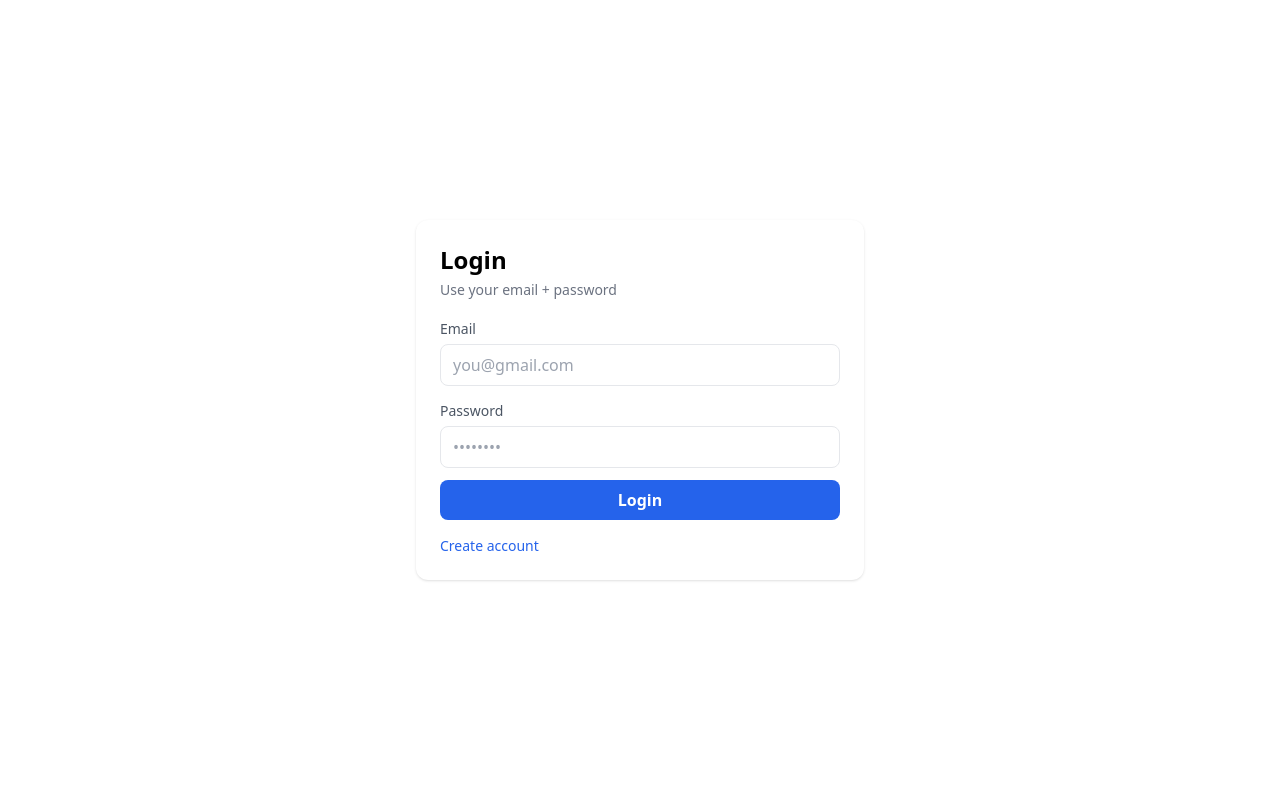
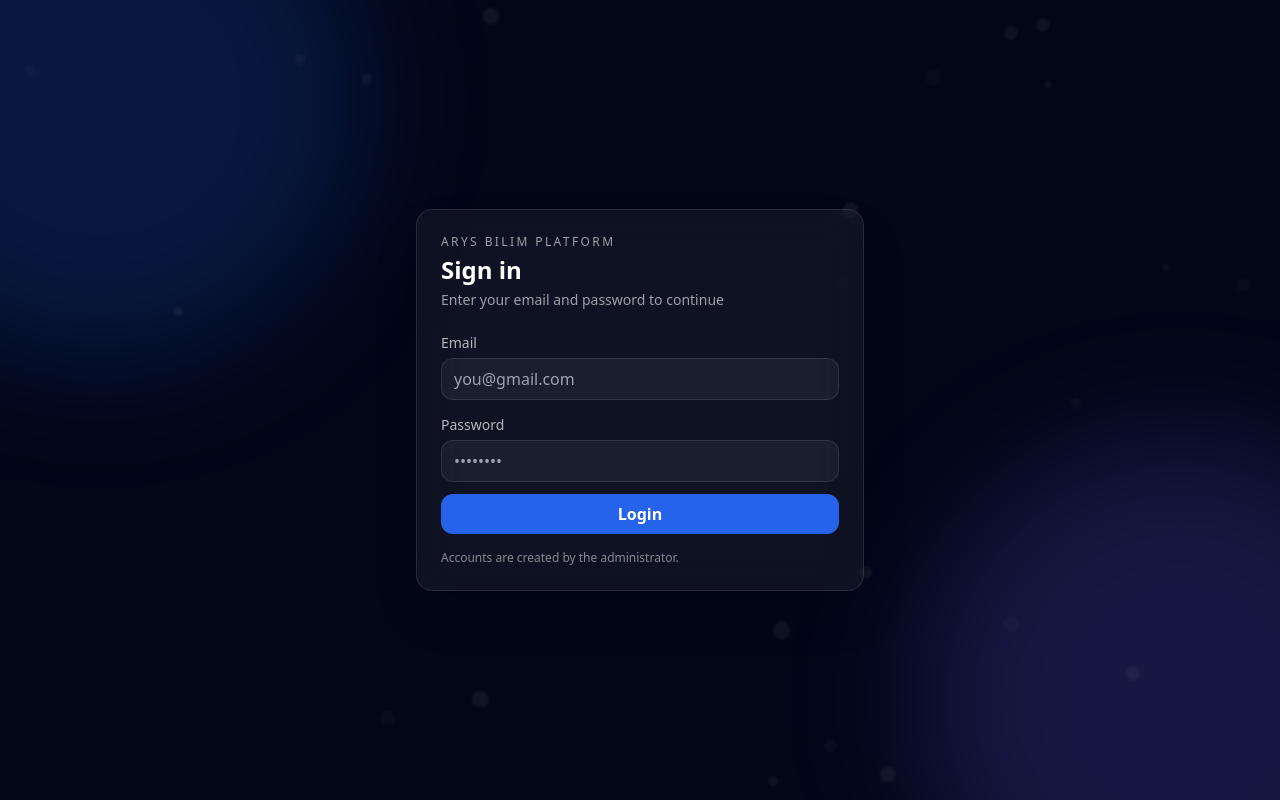
Before and after one commit to its-212121/arys-bilim-platform, a React (Vite) app in the folder client/: page /login in a window 1280 px wide. Built offline with nearby package versions, Linux system fonts and the light colour scheme; no server answers.

Commit message:
Update Login.tsx

```diff
--- a/client/src/pages/Login.tsx
+++ b/client/src/pages/Login.tsx
@@ -1,5 +1,6 @@
-import { useState } from "react";
+import React, { useMemo, useState } from "react";
 import { useNavigate } from "react-router-dom";
+import { motion } from "framer-motion";
 
 const API_URL = import.meta.env.VITE_API_URL || "https://arys-bilim-platform.onrender.com";
 
@@ -12,6 +13,17 @@ export default function Login() {
   const [loading, setLoading] = useState(false);
   const [error, setError] = useState("");
 
+  const bg = useMemo(() => {
+    const dots = Array.from({ length: 24 }).map((_, i) => ({
+      id: i,
+      x: Math.random() * 100,
+      y: Math.random() * 100,
+      s: 0.7 + Math.random() * 1.2,
+      d: 1 + Math.random() * 2,
+    }));
+    return dots;
+  }, []);
+
   const onSubmit = async (e: React.FormEvent) => {
     e.preventDefault();
     setError("");
@@ -21,23 +33,19 @@ export default function Login() {
       const res = await fetch(`${API_URL}/api/auth/login`, {
         method: "POST",
         headers: { "Content-Type": "application/json" },
-        credentials: "include",
         body: JSON.stringify({ email, password }),
       });
 
       const data = await res.json().catch(() => ({}));
 
       if (!res.ok) {
-        if (data?.verificationRequired) {
-          navigate(`/verify-code?email=${encodeURIComponent(data?.email || email)}`);
-          return;
-        }
         setError(data?.message || "Login failed");
-        setLoading(false);
         return;
       }
 
-      if (data?.token) localStorage.setItem("token", data.token);
+      localStorage.setItem("token", data.token);
+      localStorage.setItem("user", JSON.stringify(data.user || {}));
+
       navigate("/dashboard");
     } catch {
       setError("Failed to connect to server");
@@ -47,22 +55,60 @@ export default function Login() {
   };
 
   return (
-    <div className="min-h-screen flex items-center justify-center px-4">
-      <div className="w-full max-w-md bg-white rounded-xl shadow p-6">
-        <h1 className="text-2xl font-bold mb-1">Login</h1>
-        <p className="text-sm text-gray-500 mb-4">Use your email + password</p>
+    <div className="min-h-screen relative overflow-hidden bg-slate-950 text-white">
+      <div className="absolute inset-0">
+        {bg.map((p) => (
+          <motion.div
+            key={p.id}
+            className="absolute rounded-full bg-white/10 blur-[1px]"
+            style={{
+              left: `${p.x}%`,
+              top: `${p.y}%`,
+              width: `${10 * p.s}px`,
+              height: `${10 * p.s}px`,
+            }}
+            animate={{ y: [0, -18, 0], opacity: [0.25, 0.6, 0.25] }}
+            transition={{ duration: 3.5 * p.d, repeat: Infinity, ease: "easeInOut" }}
+          />
+        ))}
+        <div className="absolute -top-40 -left-40 h-[520px] w-[520px] rounded-full bg-blue-600/20 blur-3xl" />
+        <div className="absolute -bottom-40 -right-40 h-[520px] w-[520px] rounded-full bg-indigo-500/20 blur-3xl" />
+      </div>
+
+      <div className="relative z-10 min-h-screen flex items-center justify-center px-4">
+        <motion.div
+          initial={{ opacity: 0, y: 18, scale: 0.98 }}
+          animate={{ opacity: 1, y: 0, scale: 1 }}
+          transition={{ duration: 0.5, ease: "easeOut" }}
+          className="w-full max-w-md"
+        >
+          <div className="rounded-2xl border border-white/10 bg-white/5 backdrop-blur-xl shadow-2xl p-6">
+            <motion.div
+              initial={{ opacity: 0, y: 8 }}
+              animate={{ opacity: 1, y: 0 }}
+              transition={{ delay: 0.1, duration: 0.45 }}
+              className="mb-5"
+            >
+              <div className="text-xs uppercase tracking-[0.2em] text-white/60">
+                Arys Bilim Platform
+              </div>
+              <div className="text-2xl font-bold mt-1">Sign in</div>
+              <div className="text-sm text-white/60 mt-1">
+                Enter your email and password to continue
+              </div>
+            </motion.div>
 
             {error && (
-          <div className="mb-4 rounded-lg border border-red-200 bg-red-50 px-3 py-2 text-red-700 text-sm">
+              <div className="mb-4 rounded-xl border border-red-500/30 bg-red-500/10 px-3 py-2 text-red-200 text-sm">
                 {error}
               </div>
             )}
 
             <form onSubmit={onSubmit} className="space-y-3">
               <div>
-            <label className="text-sm text-gray-600">Email</label>
+                <label className="text-sm text-white/70">Email</label>
                 <input
-              className="mt-1 w-full rounded-lg border px-3 py-2"
+                  className="mt-1 w-full rounded-xl border border-white/10 bg-white/5 px-3 py-2 outline-none focus:border-blue-400/60"
                   value={email}
                   onChange={(e) => setEmail(e.target.value)}
                   placeholder="you@gmail.com"
@@ -72,9 +118,9 @@ export default function Login() {
               </div>
 
               <div>
-            <label className="text-sm text-gray-600">Password</label>
+                <label className="text-sm text-white/70">Password</label>
                 <input
-              className="mt-1 w-full rounded-lg border px-3 py-2"
+                  className="mt-1 w-full rounded-xl border border-white/10 bg-white/5 px-3 py-2 outline-none focus:border-blue-400/60"
                   value={password}
                   onChange={(e) => setPassword(e.target.value)}
                   placeholder="••••••••"
@@ -83,23 +129,20 @@ export default function Login() {
                 />
               </div>
 
-          <button
+              <motion.button
+                whileTap={{ scale: 0.98 }}
                 disabled={loading}
-            className="w-full rounded-lg bg-blue-600 text-white py-2 font-semibold disabled:opacity-60"
+                className="w-full rounded-xl bg-blue-600 hover:bg-blue-500 transition py-2 font-semibold disabled:opacity-60"
               >
-            {loading ? "Logging in..." : "Login"}
-          </button>
+                {loading ? "Signing in..." : "Login"}
+              </motion.button>
             </form>
 
-        <div className="mt-4 flex justify-between text-sm">
-          <button
-            onClick={() => navigate("/register")}
-            className="text-blue-600 hover:underline"
-            type="button"
-          >
-            Create account
-          </button>
+            <div className="mt-4 text-xs text-white/50">
+              Accounts are created by the administrator.
             </div>
+          </div>
+        </motion.div>
       </div>
     </div>
   );
```
Lines whose indentation alone changed are shown as unchanged.
